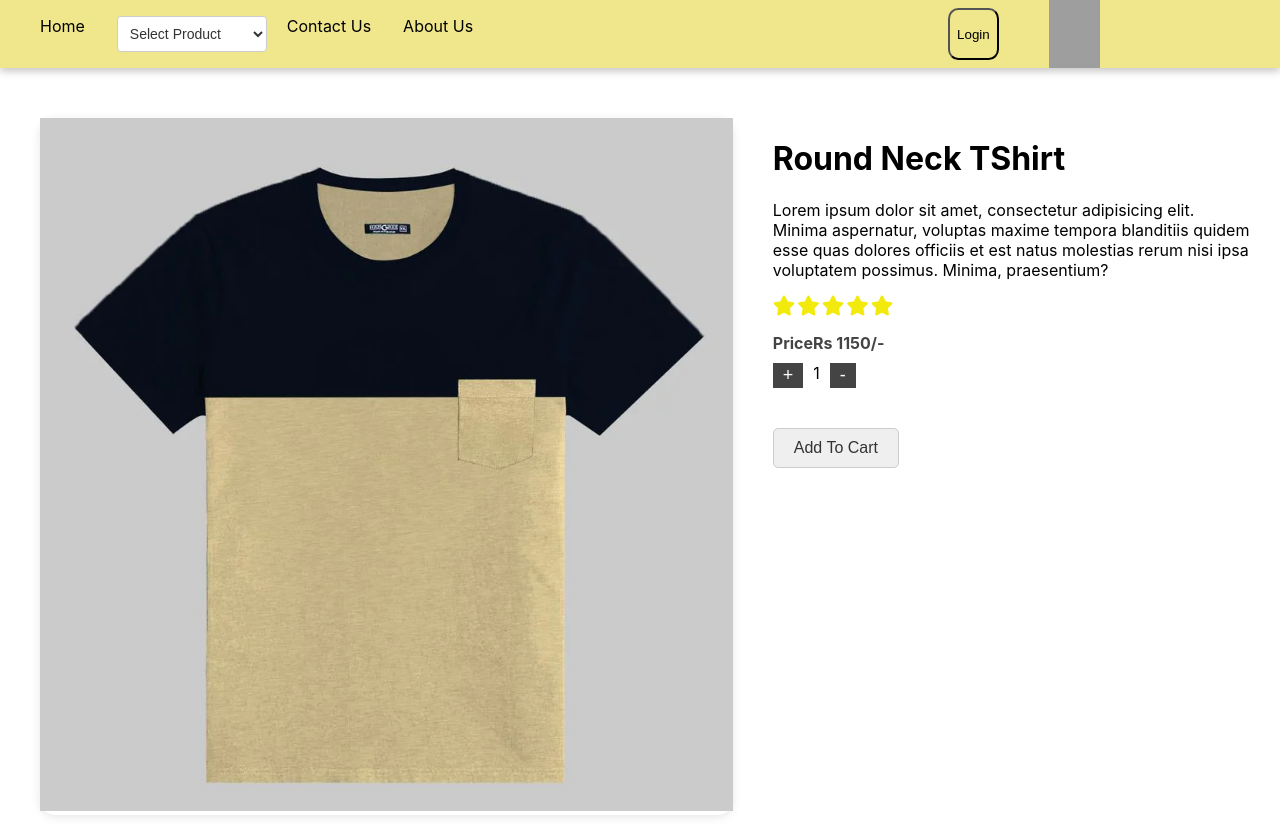
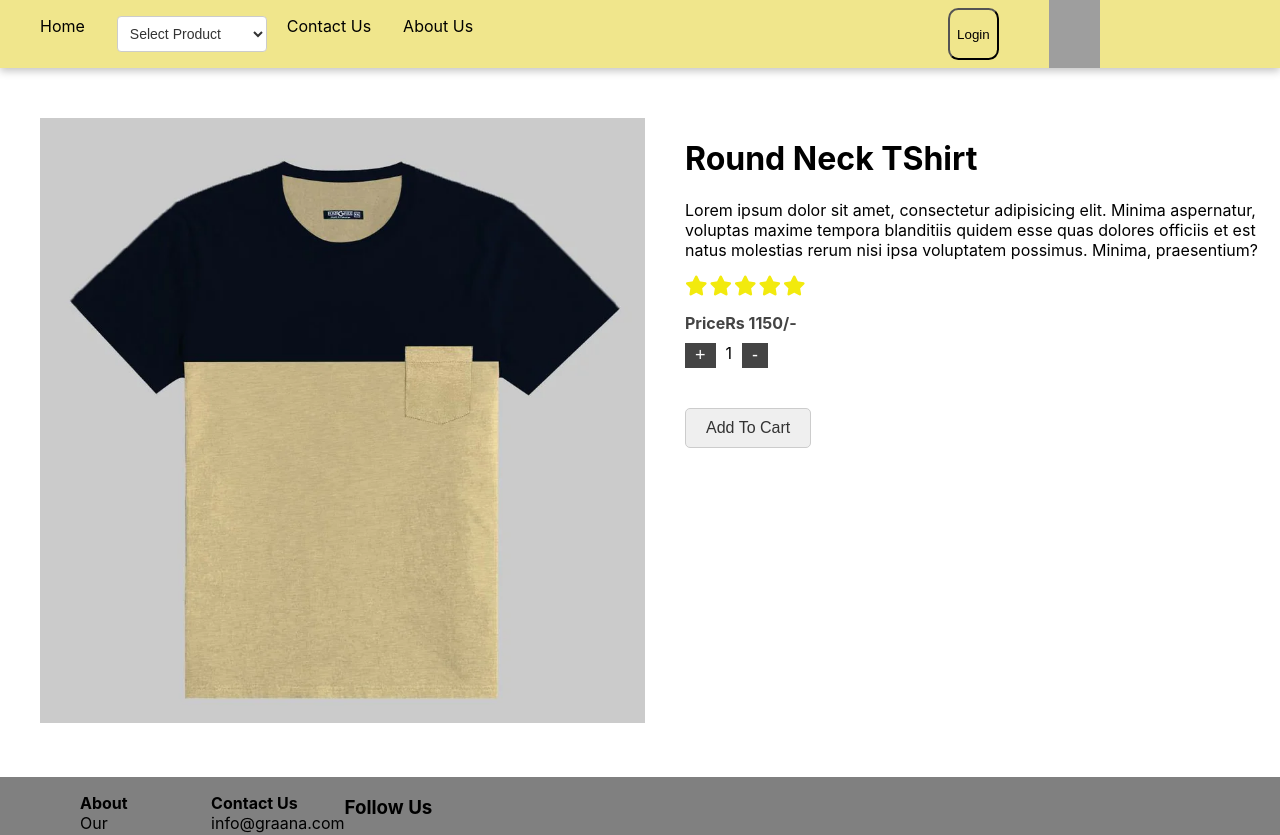
Before and after one commit to Moizajmal2456/EXD-Project, a React (Create React App) app: page /detailpage/1 in a window 1280 px wide. Shown: the top 835 px of the page. Built offline with nearby package versions, Linux system fonts and the light colour scheme; grey boxes are pictures that could not be loaded.

Commit message:
Make changes in  detail page

```diff
--- a/src/Components/Detail/styles.module.scss
+++ b/src/Components/Detail/styles.module.scss
@@ -1,4 +1,5 @@
 .container{
+    width: 100%;
     margin-top: 50px;
     margin-bottom: 50px;
     display: flex;
@@ -6,8 +7,7 @@
     margin-left: 40px;
     // align-items: center;
     .image{
-        box-shadow: 0px 2px 10px rgba(0, 0, 0, 0.1);
-        border-radius: 15px;
+      width: 50%;
         img{
             width: 100%;
         }
--- a/src/Components/Filtering/styles.module.scss
+++ b/src/Components/Filtering/styles.module.scss
@@ -17,7 +17,7 @@
           font-size: 14px;
           transition: border-color 0.3s ease;
           &:hover {
-            box-shadow: 0px 2px 10px rgba(0, 0, 0, 0.1);
+            box-shadow: 0 0 5px rgba(0, 0, 255, 0.5);
           }
         }
       }
@@ -34,7 +34,7 @@
           font-size: 14px;
           transition: border-color 0.3s ease;
           &:hover {
-            box-shadow: 0px 2px 10px rgba(0, 0, 0, 0.1);
+            box-shadow: 0 0 5px rgba(0, 0, 255, 0.5);
           }
         }
     }
@@ -51,7 +51,7 @@
           font-size: 14px;
           transition: border-color 0.3s ease;
           &:hover {
-            box-shadow: 0px 2px 10px rgba(0, 0, 0, 0.1);
+            box-shadow: 0 0 5px rgba(0, 0, 255, 0.5);
           }
         }
     }
```
